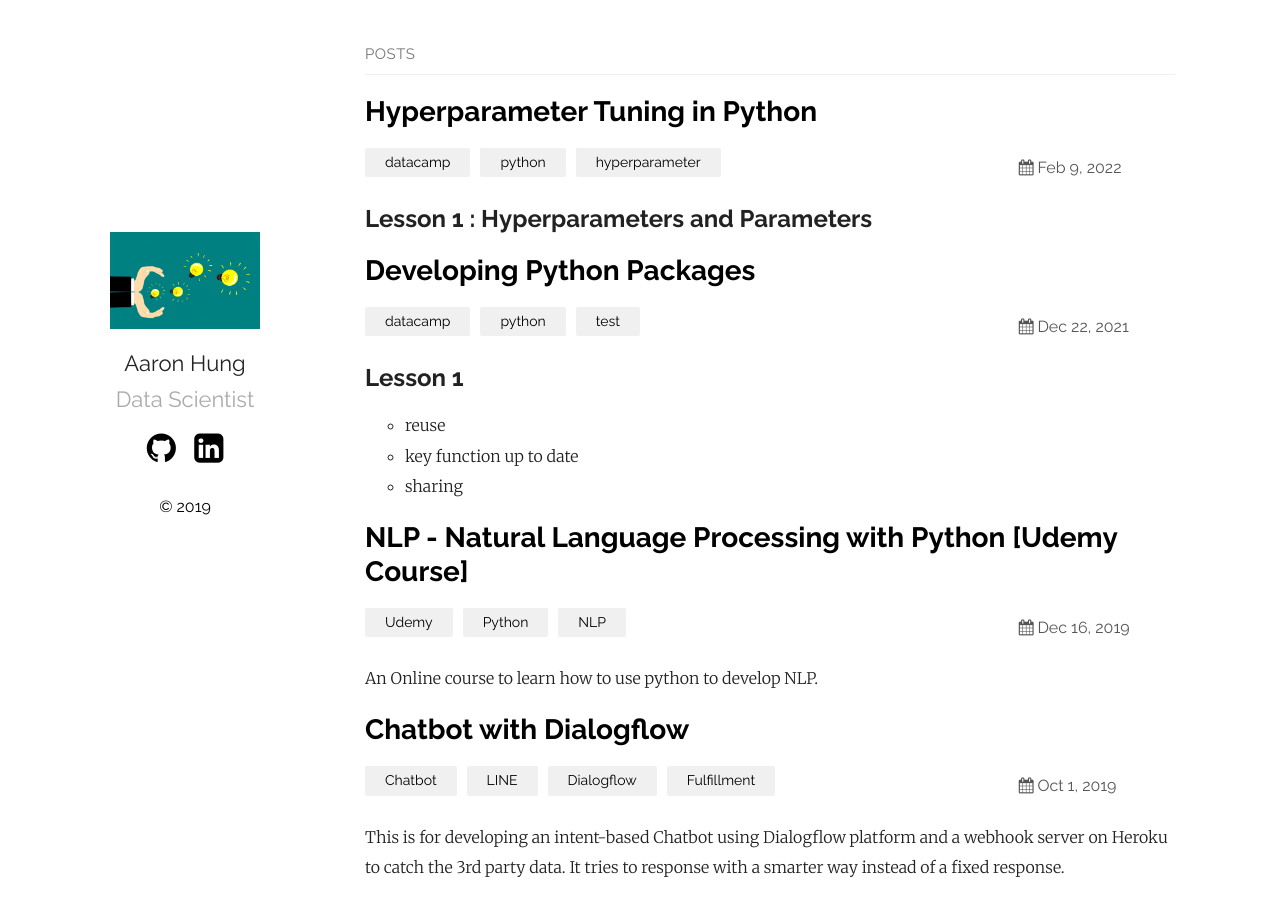
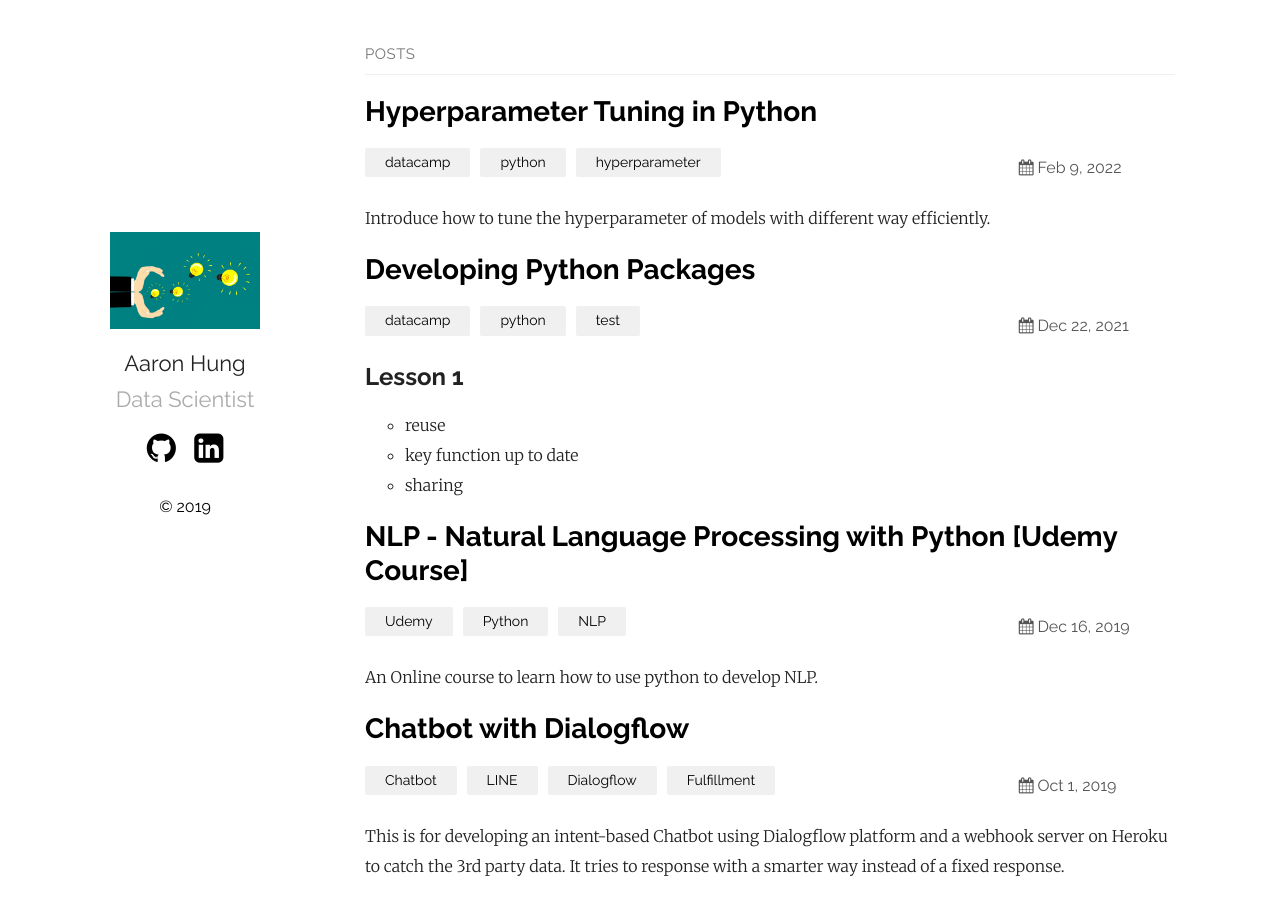
Before and after one commit to aaronhung215/Aaron_BigData-AI, a Jekyll site: the page built from index.md, in a window 1280 px wide and 900 px high. Built offline with Jekyll 4.4.1, drawn with Linux system fonts in a browser that asks for light colours; a file with an impossible date is left out.

Commit message:
3rd
introduce

```diff
--- a/_posts/2022-02-09-Hyperparameter-Tuning-in-Python.md
+++ b/_posts/2022-02-09-Hyperparameter-Tuning-in-Python.md
@@ -6,6 +6,8 @@ tags: datacamp, python, hyperparameter
 categories: datacamp python hyperparameter
 comments: true
 ---
+
+Introduce how to tune the hyperparameter of models with different way efficiently.
 
 ## Lesson 1 : Hyperparameters and Parameters
 
```
